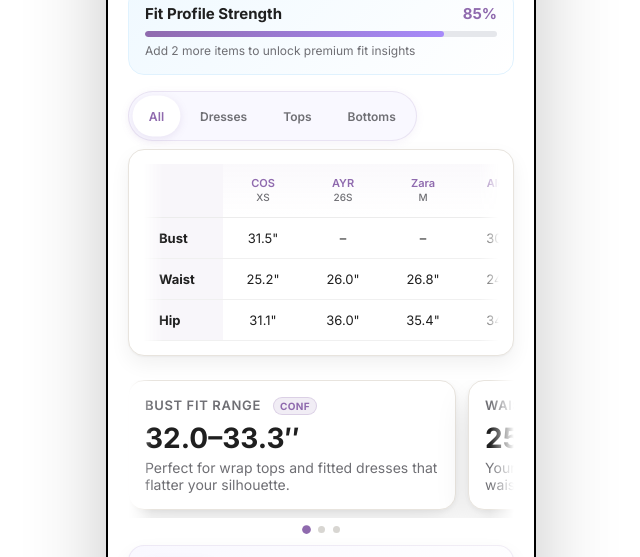
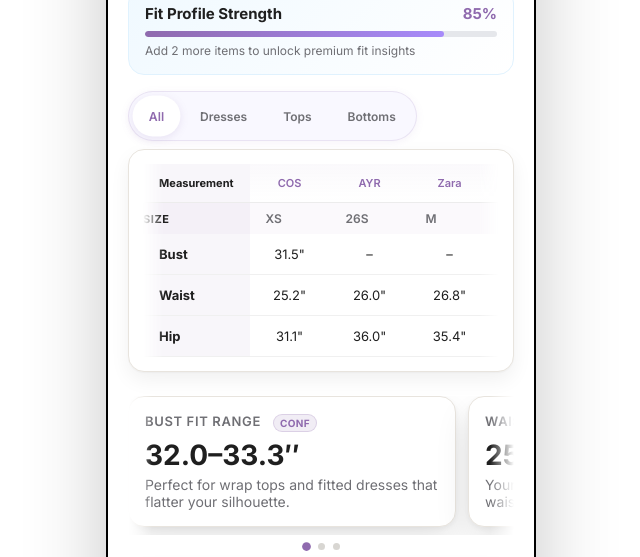
Before and after one commit to siestheapp/landingpage, a plain HTML site: page profile-screen.html in a window 1280 px wide. Shown: the part 166-723 px from the top of the page, without its empty margins (319-959 px from the left). Drawn offline with Linux system fonts and the light colour scheme.

Commit message:
📊 Improve table readability and structure
- Add 'Measurement' label to top-left cell for clarity
- Create dedicated size row for better visibility
- Remove size labels from brand headers to reduce clutter
- Add subtle background styling to size row for visual hierarchy
- Improve overall table scannability and user experience

Sizes are now much more prominent and the table structure is clearer.

```diff
--- a/profile-screen.html
+++ b/profile-screen.html
@@ -112,11 +112,19 @@
       color: var(--accent);
       line-height: 1.3;
     }
-    .size-label {
-      font-size: 10px;
-      font-weight: 500;
+    .size-row {
+      background: rgba(143,106,174,.04);
+    }
+    .size-cell {
+      font-weight: 600;
+      font-size: 12px;
       color: var(--muted);
-      text-transform: none;
+      padding: 8px 16px !important;
+    }
+    .size-header {
+      font-size: 11px;
+      text-transform: uppercase;
+      letter-spacing: 0.05em;
     }
     tbody tr {
       transition: background-color 0.2s ease;
@@ -309,14 +317,24 @@
             <table id="fitTable">
               <thead>
                 <tr>
-                  <th class="measurement-label"></th>
-                  <th data-cat="tops" class="brand-col">COS<br><span class="size-label">XS</span></th>
-                  <th data-cat="bottoms" class="brand-col">AYR<br><span class="size-label">26S</span></th>
-                  <th data-cat="bottoms" class="brand-col">Zara<br><span class="size-label">M</span></th>
-                  <th data-cat="dresses" class="brand-col">Alexis<br><span class="size-label">S</span></th>
-                  <th data-cat="dresses" class="brand-col">GH<br><span class="size-label">UK8</span></th>
-                  <th data-cat="tops" class="brand-col">Sies Marjan<br><span class="size-label">0/XS</span></th>
-                  <th data-cat="tops" class="brand-col">RÓHE<br><span class="size-label">EU 32</span></th>
+                  <th class="measurement-label">Measurement</th>
+                  <th data-cat="tops" class="brand-col">COS</th>
+                  <th data-cat="bottoms" class="brand-col">AYR</th>
+                  <th data-cat="bottoms" class="brand-col">Zara</th>
+                  <th data-cat="dresses" class="brand-col">Alexis</th>
+                  <th data-cat="dresses" class="brand-col">GH</th>
+                  <th data-cat="tops" class="brand-col">Sies Marjan</th>
+                  <th data-cat="tops" class="brand-col">RÓHE</th>
+                </tr>
+                <tr class="size-row">
+                  <td class="measurement-label size-header">Size</td>
+                  <td data-cat="tops" class="size-cell">XS</td>
+                  <td data-cat="bottoms" class="size-cell">26S</td>
+                  <td data-cat="bottoms" class="size-cell">M</td>
+                  <td data-cat="dresses" class="size-cell">S</td>
+                  <td data-cat="dresses" class="size-cell">UK8</td>
+                  <td data-cat="tops" class="size-cell">0/XS</td>
+                  <td data-cat="tops" class="size-cell">EU 32</td>
                 </tr>
               </thead>
               <tbody>
```
